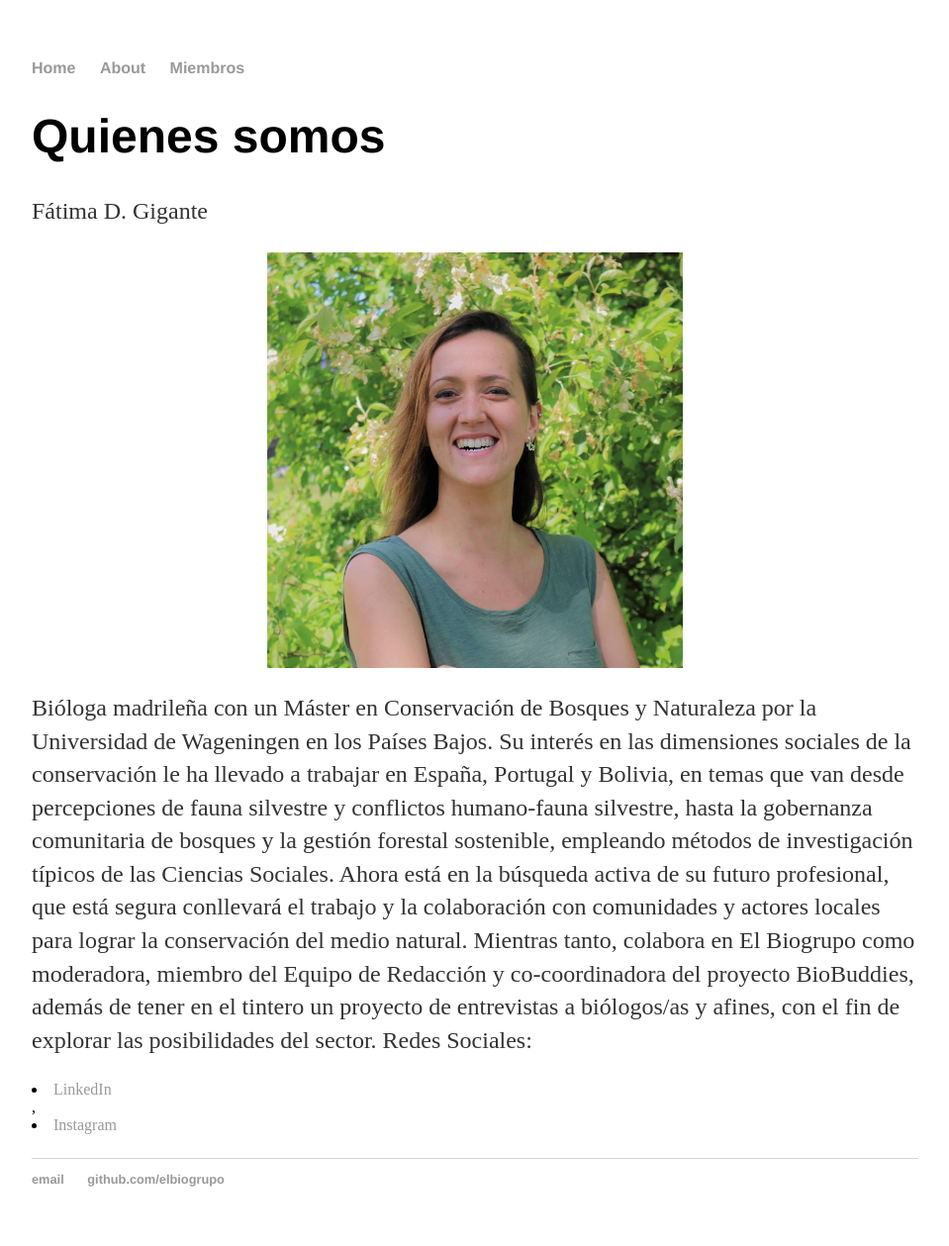
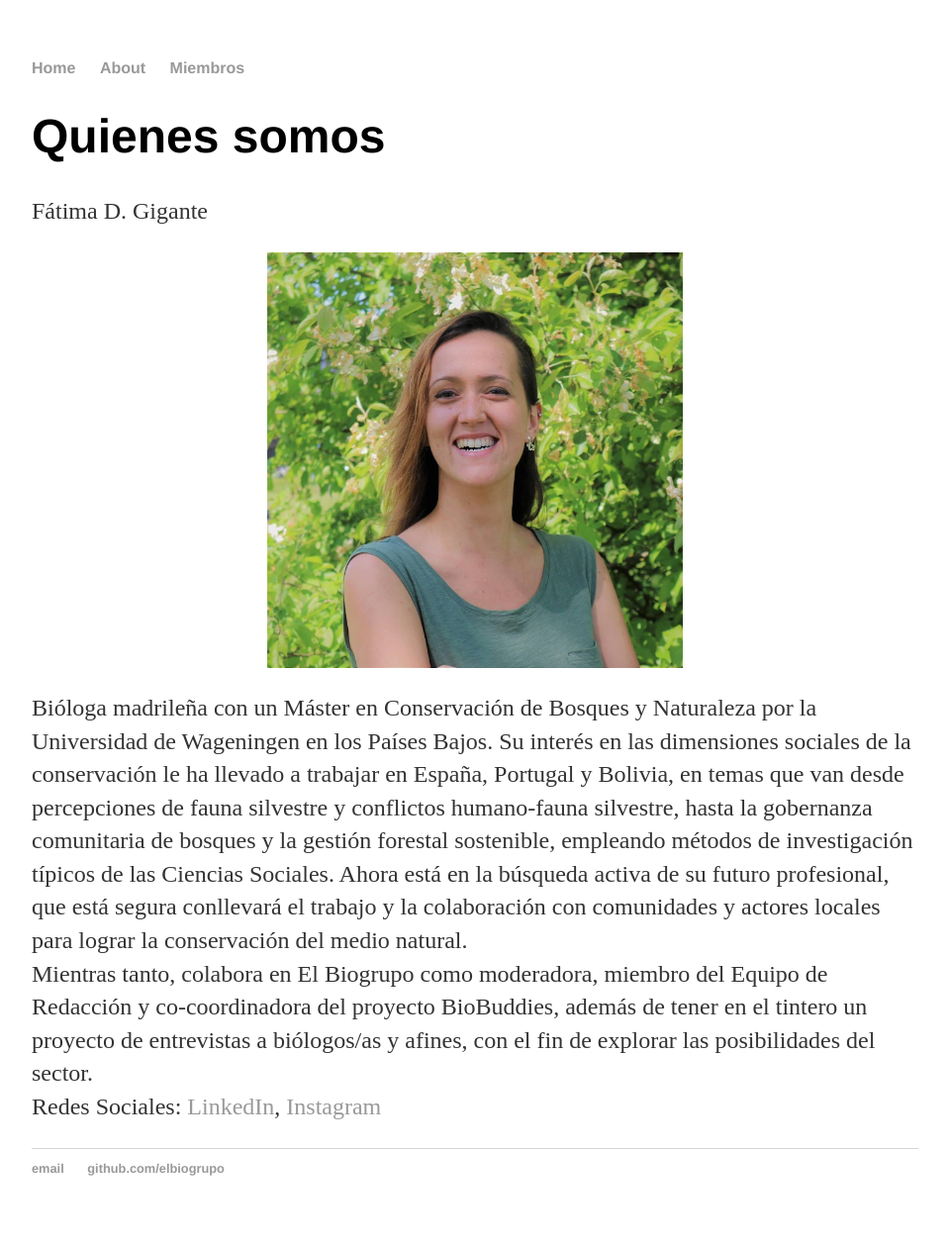
Before and after one commit to elbiogrupo/elbiogrupo.github.io, a Jekyll site: the page built from miembros/index.html, in a window 1280 px wide. Shown: the whole page at 99% size, without its empty margins (160-1119 px from the left). Built offline with Jekyll 4.4.1, drawn with Linux system fonts in a browser that asks for light colours.

```diff
--- a/miembros/index.html
+++ b/miembros/index.html
@@ -9,10 +9,10 @@ title: El Biogrupo
 	<p>Bióloga madrileña con un Máster en Conservación de Bosques y Naturaleza por la Universidad de Wageningen en los Países Bajos. Su interés en las dimensiones sociales de la conservación le ha llevado a trabajar en España, Portugal y Bolivia, en temas que van desde percepciones de fauna silvestre y conflictos humano-fauna silvestre, hasta la gobernanza comunitaria de bosques y la gestión forestal sostenible, empleando métodos de investigación típicos de las Ciencias Sociales. Ahora está en la búsqueda activa de su futuro profesional, que está segura conllevará el trabajo y la colaboración con comunidades y actores locales para lograr la conservación del medio natural.
 
 
-		Mientras tanto, colabora en El Biogrupo como moderadora, miembro del Equipo de Redacción y co-coordinadora del proyecto BioBuddies, además de tener en el tintero un proyecto de entrevistas a biólogos/as y afines, con el fin de explorar las posibilidades del sector.
+		<br>Mientras tanto, colabora en El Biogrupo como moderadora, miembro del Equipo de Redacción y co-coordinadora del proyecto BioBuddies, además de tener en el tintero un proyecto de entrevistas a biólogos/as y afines, con el fin de explorar las posibilidades del sector.
 
 
-		Redes Sociales: <li><a href="https://www.linkedin.com/in/fatimadgigante/">LinkedIn</a></li>,
-	<li><a href="https://www.instagram.com/thehopefulgaze/">Instagram</a></li>
+		<br>Redes Sociales: <a href="https://www.linkedin.com/in/fatimadgigante/">LinkedIn</a>,
+	<a href="https://www.instagram.com/thehopefulgaze/">Instagram</a>
 	<p>
 </div><!-- /.blurb -->
```
